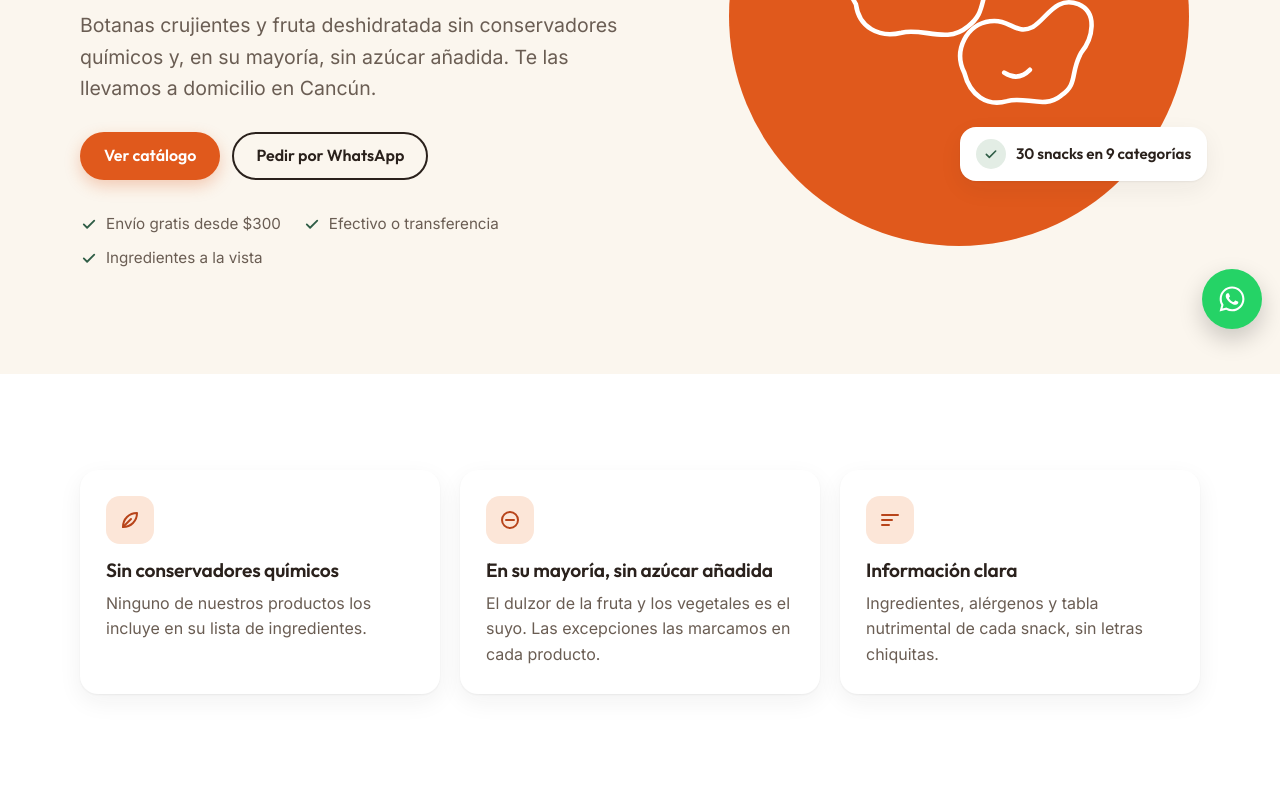
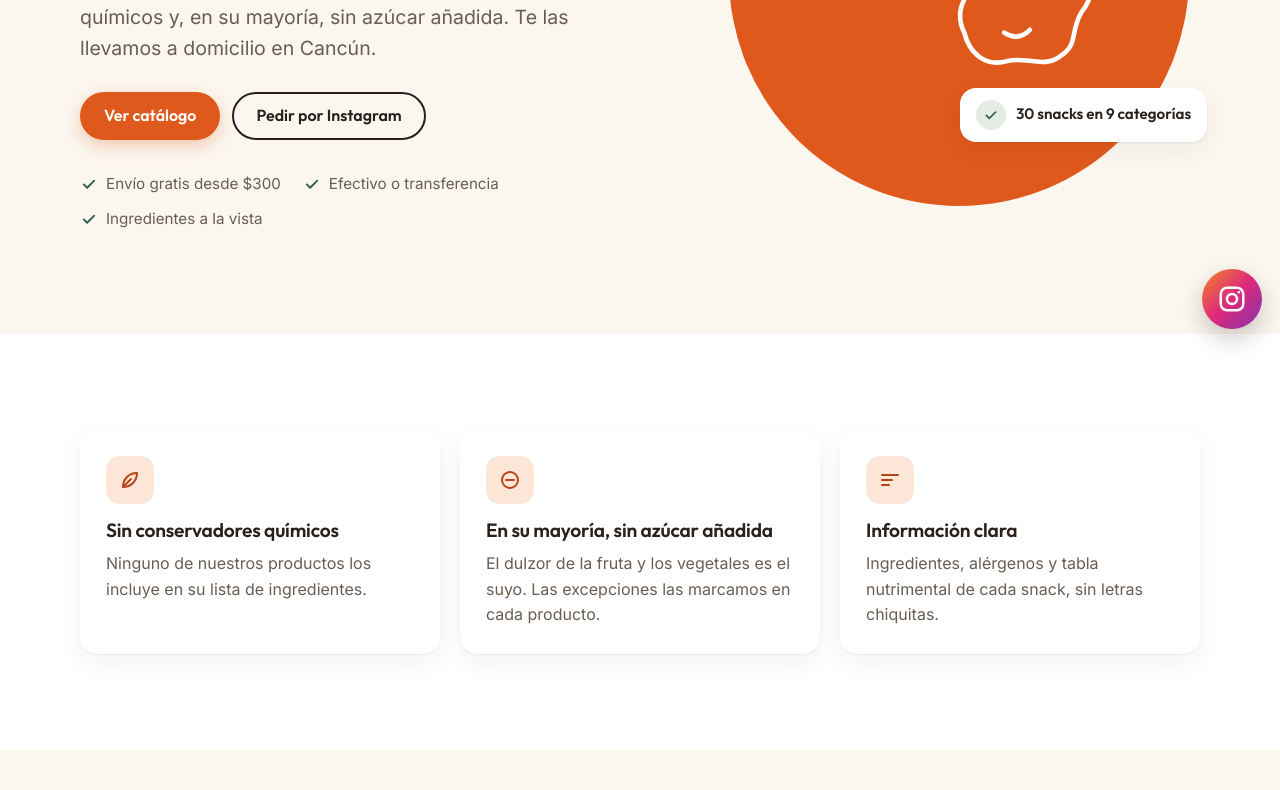
Before and after one commit to yazminolguin-pixel/la-cruncheria, a plain HTML site: page index.html in a window 1280 px wide. Shown: the part 453-1243 px from the top of the page. Drawn offline with Linux system fonts and the light colour scheme.

Commit message:
Agregar Instagram como canal de pedidos y quitar aviso de vista previa

```diff
--- a/assets/app.js
+++ b/assets/app.js
@@ -34,11 +34,13 @@
   var SELLOS = { C: "Exceso calorías", A: "Exceso azúcares", G: "Exceso grasas saturadas", S: "Exceso sodio" };
 
   function esc(s) { return String(s).replace(/[&<>"]/g, function (c) { return { "&": "&amp;", "<": "&lt;", ">": "&gt;", '"': "&quot;" }[c]; }); }
+  /* Canal para pedir: WhatsApp si hay número; si no, mensaje directo de Instagram */
+  var CANAL = CONFIG.whatsapp ? { nombre: "WhatsApp", icono: I.wa, clase: "" } : { nombre: "Instagram", icono: I.ig, clase: " wa-flotante--ig" };
+  function igLink() { return CONFIG.instagram ? "https://www.instagram.com/" + CONFIG.instagram + "/" : "#"; }
   function waLink(msg) {
-    var base = CONFIG.whatsapp ? "https://wa.me/" + CONFIG.whatsapp : "https://wa.me/";
-    return base + "?text=" + encodeURIComponent(msg || "Hola, quiero hacer un pedido en " + CONFIG.negocio + ".");
+    if (!CONFIG.whatsapp) return CONFIG.instagram ? "https://ig.me/m/" + CONFIG.instagram : "#";
+    return "https://wa.me/" + CONFIG.whatsapp + "?text=" + encodeURIComponent(msg || "Hola, quiero hacer un pedido en " + CONFIG.negocio + ".");
   }
-  function igLink() { return CONFIG.instagram ? "https://instagram.com/" + CONFIG.instagram : "#"; }
   function dinero(n) { return "$" + Number(n).toLocaleString("es-MX", { minimumFractionDigits: 0, maximumFractionDigits: 2 }); }
   function sinTrigo(p) { return p.alergenos.indexOf("gluten") < 0 && !p.glutenDuda && p.ingredientes.indexOf("Pendiente") < 0; }
 
@@ -51,9 +53,7 @@
     var subs = CATEGORIAS.map(function (c) {
       return '<a class="menu__sub" href="' + c.archivo + '"' + (catActual === c.slug ? ' aria-current="page"' : "") + ">" + esc(c.nombre) + "</a>";
     }).join("");
-    var aviso = CONFIG.whatsapp ? "" : '<div class="pendiente-config">Vista previa: falta agregar el número de WhatsApp y el usuario de Instagram en <code>assets/data.js</code>.</div>';
-    return aviso +
-      '<header class="encabezado"><div class="contenedor encabezado__fila">' +
+    return '<header class="encabezado"><div class="contenedor encabezado__fila">' +
       '<a class="marca" href="index.html" aria-label="' + esc(CONFIG.negocio) + ', inicio">' +
       '<span class="marca__logo"><img src="assets/logo.jpg" alt="" width="46" height="46"></span>' +
       '<span class="marca__nombre">' + esc(CONFIG.negocio) + "<small>HEALTHY SNACKS</small></span></a>" +
@@ -63,7 +63,7 @@
       '<a href="index.html#catalogo"' + (pagina === "categoria" ? ' aria-current="page"' : "") + ">Catálogo</a>" + subs +
       '<a href="como-pedir.html"' + actual("pedir") + ">Cómo pedir</a>" +
       '<a href="ingredientes.html"' + actual("ingredientes") + ">Ingredientes y FAQ</a>" +
-      '<a class="btn btn--principal btn--chico" href="' + waLink() + '" target="_blank" rel="noopener">' + I.wa + "Pedir</a>" +
+      '<a class="btn btn--principal btn--chico" href="' + waLink() + '" target="_blank" rel="noopener">' + CANAL.icono + "Pedir</a>" +
       "</nav></div></header>";
   }
 
@@ -75,14 +75,14 @@
       '<p style="margin-top:16px;max-width:340px">Snacks para darte un gustito con una opción más consciente. Entregas en ' + esc(CONFIG.ciudad) + ".</p></div>" +
       "<div><h4>Catálogo</h4><ul>" + cats + "</ul></div>" +
       '<div><h4>Contacto</h4><ul>' +
-      '<li><a href="' + waLink() + '" target="_blank" rel="noopener">WhatsApp</a></li>' +
+      (CONFIG.whatsapp ? '<li><a href="' + waLink() + '" target="_blank" rel="noopener">WhatsApp</a></li>' : "") +
       '<li><a href="' + igLink() + '" target="_blank" rel="noopener">Instagram' + (CONFIG.instagram ? " @" + esc(CONFIG.instagram) : "") + "</a></li>" +
       "<li>" + esc(CONFIG.horario) + "</li>" +
       '<li><a href="como-pedir.html">Cómo pedir</a></li><li><a href="ingredientes.html">Ingredientes y alérgenos</a></li>' +
       "</ul></div></div>" +
       '<div class="pie__legal"><span>© ' + new Date().getFullYear() + " " + esc(CONFIG.negocio) + " · " + esc(CONFIG.ciudad) + ", Q. Roo</span><span>Información nutrimental por porción de 100 g.</span></div>" +
       "</div></footer>" +
-      '<a class="wa-flotante" href="' + waLink() + '" target="_blank" rel="noopener" aria-label="Escríbenos por WhatsApp">' + I.wa + "</a>";
+      '<a class="wa-flotante' + CANAL.clase + '" href="' + waLink() + '" target="_blank" rel="noopener" aria-label="Escríbenos por ' + CANAL.nombre + '">' + CANAL.icono + "</a>";
   }
 
   /* ---------- Piezas reutilizables ---------- */
@@ -136,7 +136,7 @@
       (p.leyenda ? '<p class="leyenda">' + esc(p.leyenda) + "</p>" : "") +
       '<div class="producto__bloque"><h4>Ingredientes</h4><p class="ingredientes">' + esc(p.ingredientes) + "</p></div>" +
       sellos + tablaNutri(p) +
-      '<div class="producto__acciones"><a class="btn btn--principal" href="' + waLink(msg) + '" target="_blank" rel="noopener">' + I.wa + "Pedir por WhatsApp</a></div>" +
+      '<div class="producto__acciones"><a class="btn btn--principal" href="' + waLink(msg) + '" target="_blank" rel="noopener">' + CANAL.icono + "Pedir por " + CANAL.nombre + "</a></div>" +
       "</div></article>";
   }
 
@@ -214,7 +214,15 @@
       }).join("");
     }
 
-    document.querySelectorAll("[data-wa]").forEach(function (a) { a.href = waLink(a.getAttribute("data-wa") || ""); a.target = "_blank"; a.rel = "noopener"; });
+    document.querySelectorAll("[data-solo-wa]").forEach(function (e) { if (!CONFIG.whatsapp) e.remove(); });
+    document.querySelectorAll("[data-wa]").forEach(function (a) {
+      a.href = waLink(a.getAttribute("data-wa") || ""); a.target = "_blank"; a.rel = "noopener";
+      if (!CONFIG.whatsapp) {
+        var svg = a.querySelector("svg"); if (svg) svg.outerHTML = I.ig;
+        var w = document.createTreeWalker(a, NodeFilter.SHOW_TEXT), t;
+        while ((t = w.nextNode())) t.nodeValue = t.nodeValue.replace("WhatsApp", "Instagram");
+      }
+    });
     document.querySelectorAll("[data-ig]").forEach(function (a) { a.href = igLink(); a.target = "_blank"; a.rel = "noopener"; });
     document.querySelectorAll("[data-horario]").forEach(function (e) { e.textContent = CONFIG.horario; });
     document.querySelectorAll("[data-ig-usuario]").forEach(function (e) { e.textContent = CONFIG.instagram ? "@" + CONFIG.instagram : "Síguenos y escríbenos por mensaje directo"; });
--- a/assets/data.js
+++ b/assets/data.js
@@ -14,9 +14,10 @@ var CONFIG = {
   negocio: "La Cruncheria",
   ciudad: "Cancún",
   // Solo números, con lada de país. Ejemplo: "529981234567"
+  // Mientras esté vacío, los botones de "Pedir" llevan a Instagram.
   whatsapp: "",
   // Usuario sin @. Ejemplo: "lacruncheria"
-  instagram: "",
+  instagram: "lacruncheria.9",
   horario: "Lunes a sábado, de 9:00 am a 8:00 pm",
   envioGratisDesde: 300
 };
--- a/assets/styles.css
+++ b/assets/styles.css
@@ -330,6 +330,7 @@ details.nutri[open] summary::after { content: "–"; }
   transition: transform .15s ease;
 }
 .wa-flotante:hover { transform: scale(1.06); }
+.wa-flotante--ig { background: linear-gradient(135deg, #F58529, #DD2A7B, #8134AF); }
 .wa-flotante svg { width: 30px; height: 30px; }
 
 .pendiente-config { background: #FFF3DA; border-bottom: 1px solid #F0D39A; font-size: .85rem; text-align: center; padding: 8px 16px; }
--- a/index.html
+++ b/index.html
@@ -99,7 +99,7 @@
         </div>
         <ol class="pasos">
           <li class="paso"><h3>Elige</h3><p>Revisa el catálogo y escoge tus snacks, sabores y presentaciones.</p></li>
-          <li class="paso"><h3>Escríbenos</h3><p>Mándanos tu pedido por WhatsApp o Instagram, de lunes a sábado de 9 am a 8 pm.</p></li>
+          <li class="paso"><h3>Escríbenos</h3><p>Mándanos tu pedido por <span data-solo-wa>WhatsApp o </span>Instagram, de lunes a sábado de 9 am a 8 pm.</p></li>
           <li class="paso"><h3>Recibe</h3><p>Entrega a domicilio gratis en pedidos de más de $300, o en un punto de encuentro. Pagas en efectivo o por transferencia.</p></li>
         </ol>
         <div class="botones" style="margin-top:28px">
```
Also changed, not shown: como-pedir.html (+1 -1 lines).
